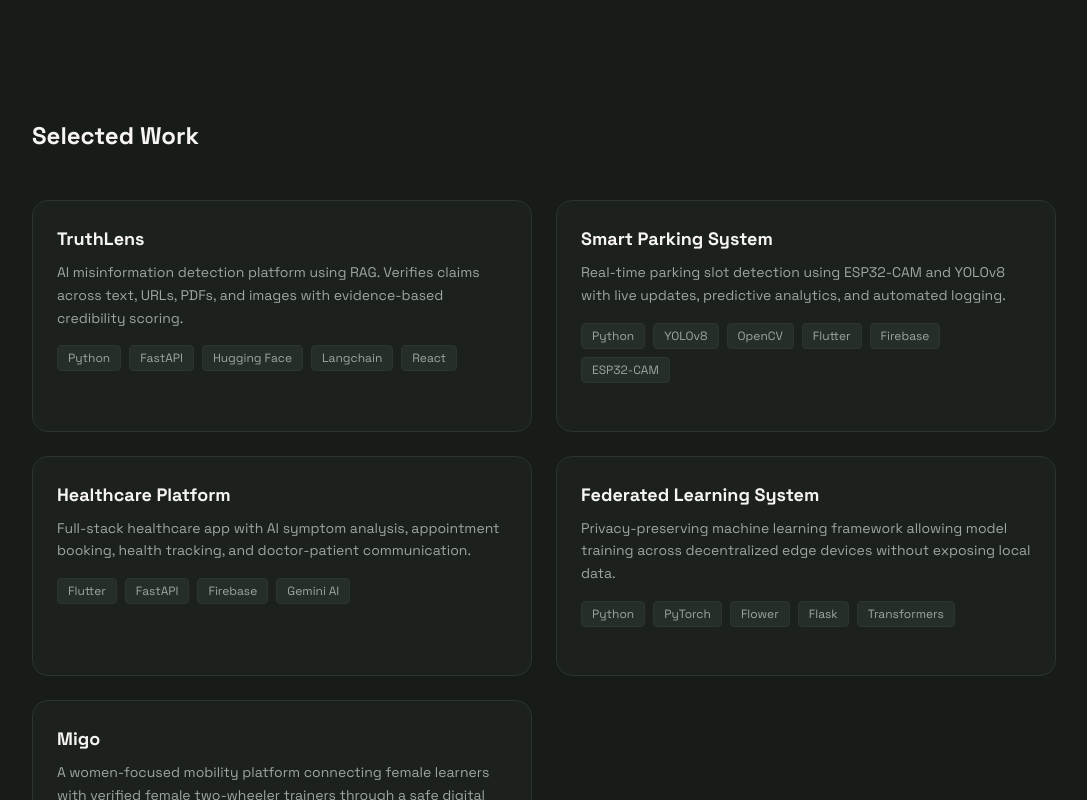
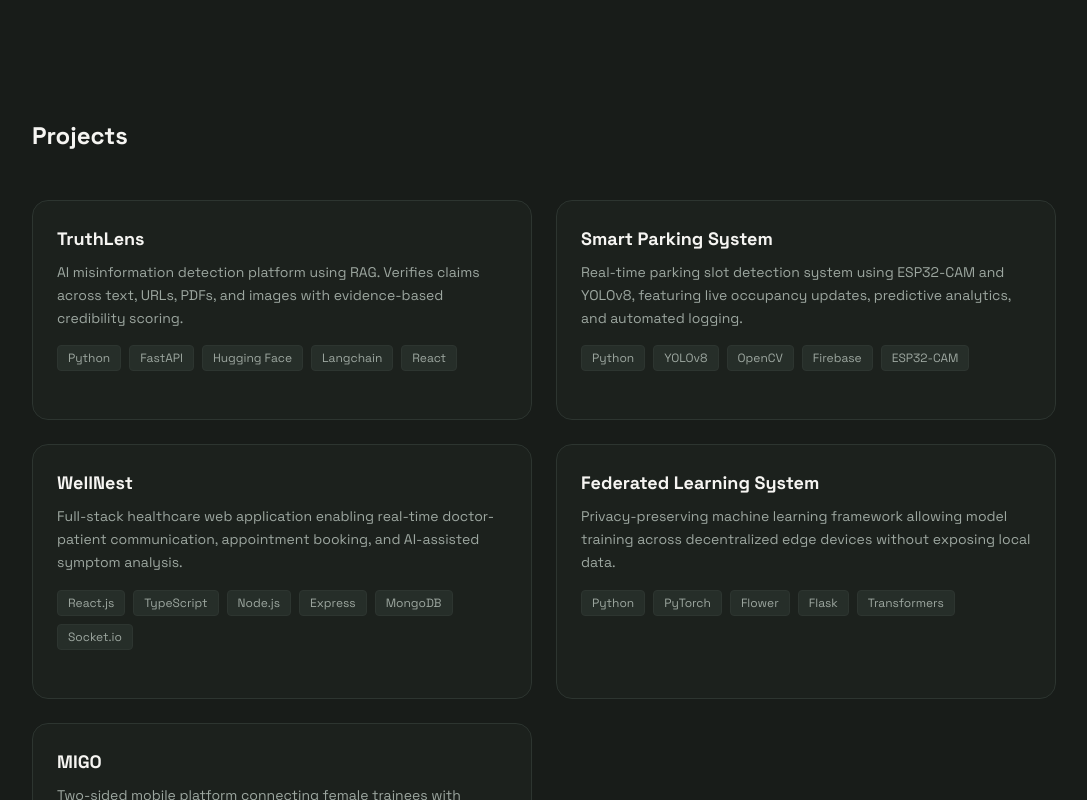
Before and after one commit to Areeebaa/portfolio, a Next.js app: page / in a window 1280 px wide. Shown: the part 2160-2960 px from the top of the page, without its empty margins (96-1183 px from the left). Built offline with nearby package versions, Linux system fonts and the light colour scheme.

Commit message:
Update resume file, rename selected work, and update project details (WellNest, Migo, Smartpark)

```diff
--- a/src/components/Projects.tsx
+++ b/src/components/Projects.tsx
@@ -24,30 +24,26 @@ const PROJECTS: Project[] = [
   {
     id: "smartpark",
     title: "Smart Parking System",
-    description: "Real-time parking slot detection using ESP32-CAM and YOLOv8 with live updates, predictive analytics, and automated logging.",
-    techStack: ["Python", "YOLOv8", "OpenCV", "Flutter", "Firebase", "ESP32-CAM"],
-    github: "https://github.com/areebafatima",
+    description: "Real-time parking slot detection system using ESP32-CAM and YOLOv8, featuring live occupancy updates, predictive analytics, and automated logging.",
+    techStack: ["Python", "YOLOv8", "OpenCV", "Firebase", "ESP32-CAM"],
   },
   {
-    id: "healthcare",
-    title: "Healthcare Platform",
-    description: "Full-stack healthcare app with AI symptom analysis, appointment booking, health tracking, and doctor-patient communication.",
-    techStack: ["Flutter", "FastAPI", "Firebase", "Gemini AI"],
-    github: "https://github.com/areebafatima",
+    id: "wellnest",
+    title: "WellNest",
+    description: "Full-stack healthcare web application enabling real-time doctor-patient communication, appointment booking, and AI-assisted symptom analysis.",
+    techStack: ["React.js", "TypeScript", "Node.js", "Express", "MongoDB", "Socket.io"],
   },
   {
     id: "federated",
     title: "Federated Learning System",
     description: "Privacy-preserving machine learning framework allowing model training across decentralized edge devices without exposing local data.",
     techStack: ["Python", "PyTorch", "Flower", "Flask", "Transformers"],
-    github: "https://github.com/areebafatima",
   },
   {
     id: "migo",
-    title: "Migo",
-    description: "A women-focused mobility platform connecting female learners with verified female two-wheeler trainers through a safe digital experience.",
-    techStack: ["Flutter", "Next.js", "Tailwind CSS", "FastAPI", "Firebase", "MongoDB"],
-    github: "https://github.com/areebafatima",
+    title: "MIGO",
+    description: "Two-sided mobile platform connecting female trainees with certified motorcycle instructors. Features location-based discovery, OTP auth, and automated course session tracking.",
+    techStack: ["Flutter", "FastAPI", "MongoDB", "JWT"],
   },
 ];
 
@@ -65,7 +61,7 @@ export default function Projects() {
           transition={{ duration: 0.6 }}
           className="mb-12"
         >
-          <h2 className="text-2xl font-bold text-[var(--fg)]">Selected Work</h2>
+          <h2 className="text-2xl font-bold text-[var(--fg)]">Projects</h2>
         </motion.div>
 
         <div className="grid sm:grid-cols-2 gap-6">
```
Also changed, not shown: 1 other file (tests, documents, lock files or other folders).
